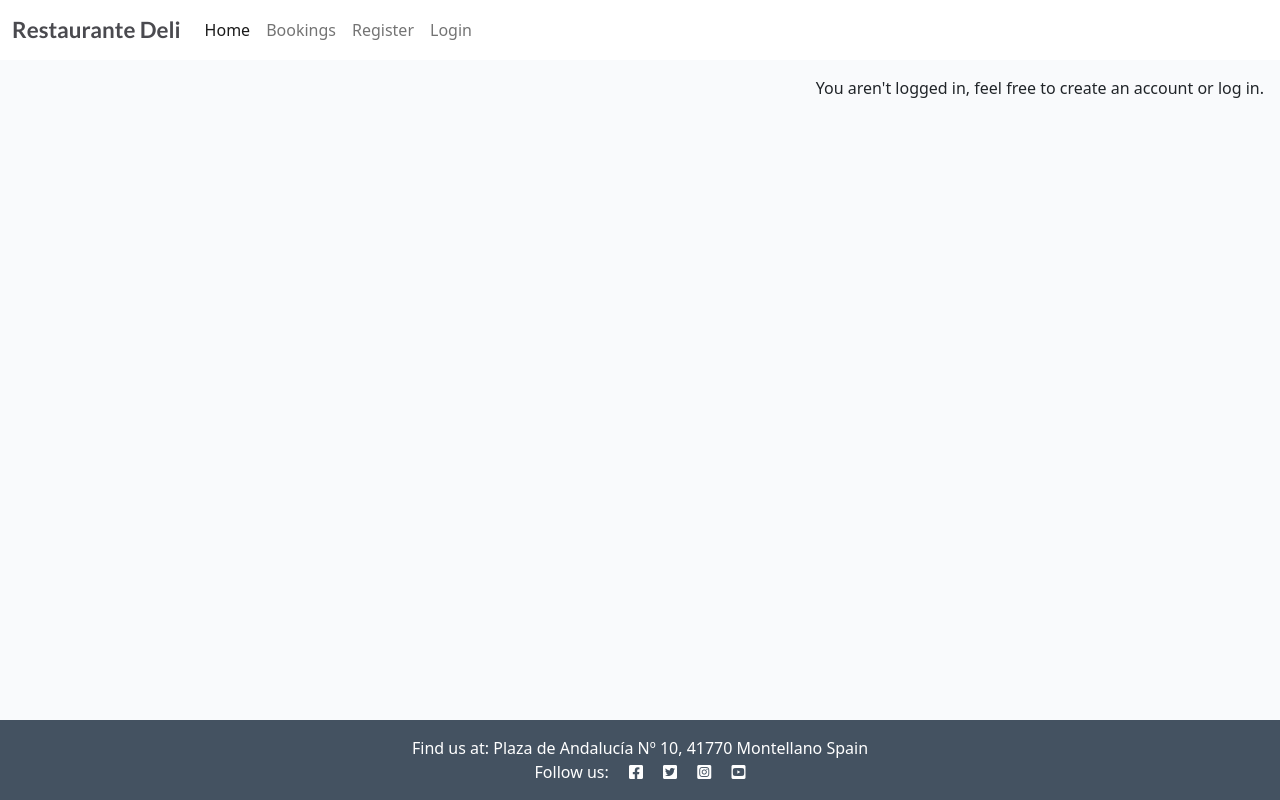
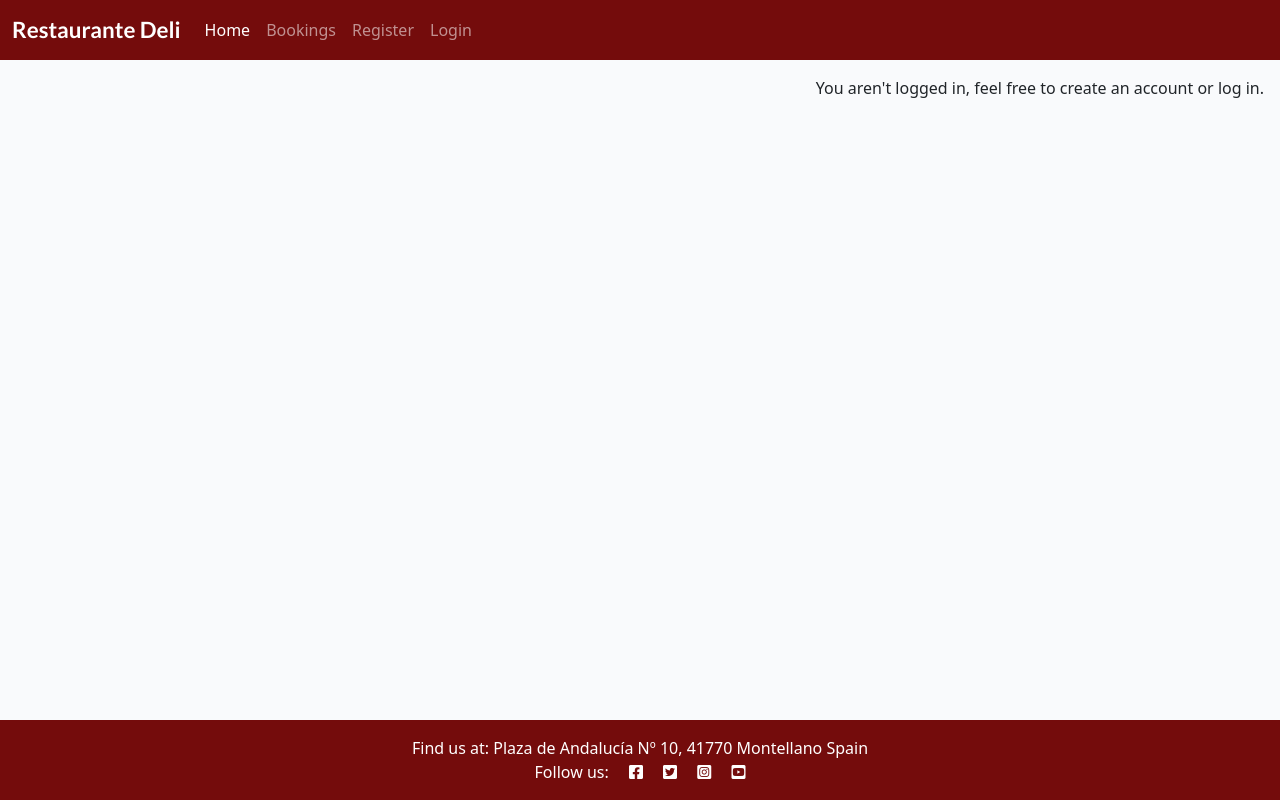
Before and after one commit to JoeOrtiz1995/Deli-Events-and-Bookings, a Django app: page / in a window 1280 px wide. Run offline with Django 4.2, Linux system fonts and the light colour scheme; data that the repository does not hold is empty.

Commit message:
Added styling

```diff
--- a/static/css/style.css
+++ b/static/css/style.css
@@ -6,7 +6,7 @@ body {
     font-family: Lato, sans-serif;
     font-size: 1.4rem;
     font-weight: 700;
-    color: #4A4A4F;
+    color: #ffffff;
 }
 
 .red-o {
@@ -22,7 +22,7 @@ body {
 }
 
 .dark-bg {
-    background-color: #445261;
+    background-color: rgb(116, 12, 12);
 }
 
 .main-bg {
--- a/templates/base.html
+++ b/templates/base.html
@@ -33,7 +33,7 @@
 <body class="d-flex flex-column h-100 main-bg">
 
     <!-- Navigation -->
-    <nav class="navbar navbar-expand-lg navbar-light bg-white">
+    <nav class="navbar navbar-expand-lg navbar-dark text-white dark-bg">
         <div class="container-fluid">
             <a class="navbar-brand" href="{% url 'home' %}"><span class="brand">Restaurante Deli</span></a>
             <button class="navbar-toggler" type="button" data-bs-toggle="collapse" data-bs-target="#navbarText"
```
Also changed, not shown: booking/templates/booking/booking.html (+7 -5 lines), 1 other file.
